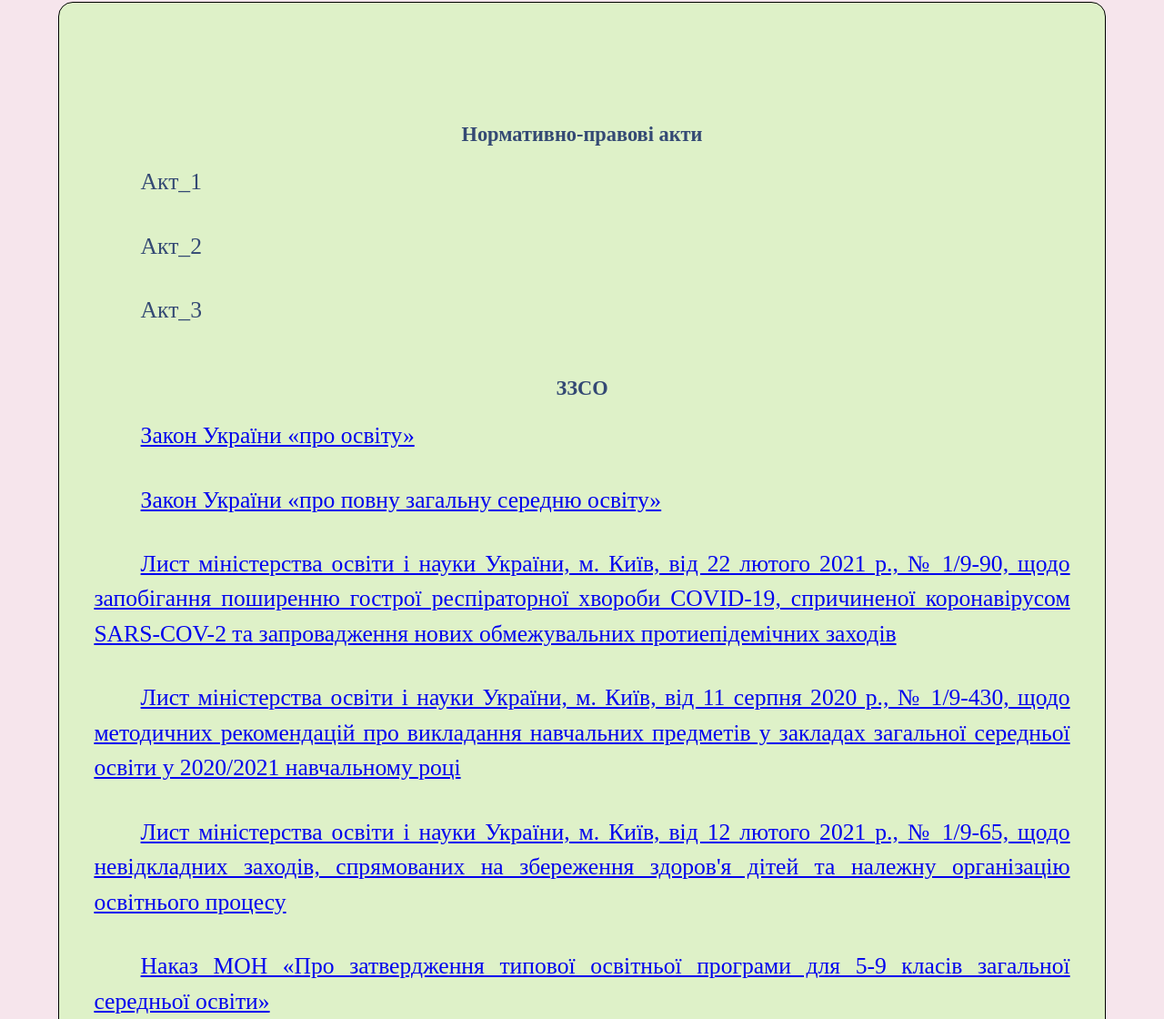
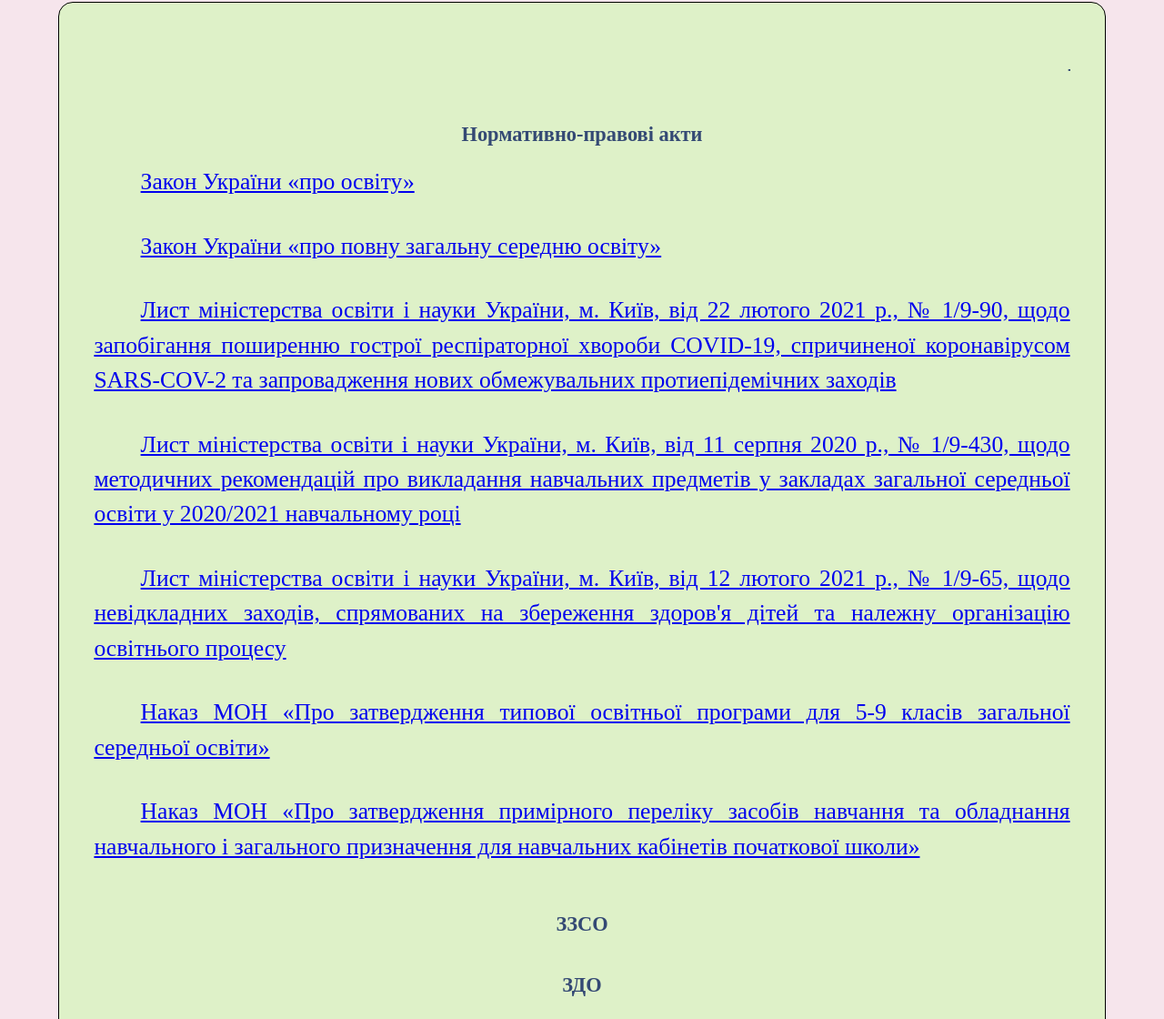
Before and after one commit to osmskt/osmskt.github.io, a plain HTML site: page index.html in a window 1280 px wide. Shown: the part 1113-2233 px from the top of the page at 91% size. Drawn offline with Linux system fonts and the light colour scheme.

Commit message:
Add files via upload

```diff
--- a/index.html
+++ b/index.html
@@ -94,10 +94,6 @@
 		<section class='block_0' id='block_2'>
 			<marquee><h2>- Освіта -</h2></marquee>
 			<h3 id='block_2_1'>Нормативно-правові акти</h3>
-				<p>Акт_1</p>
-				<p>Акт_2</p>
-				<p>Акт_3</p>
-			<h3 id='block_2_2'>ЗЗСО</h3>
 				<p><a href='https://zakon.rada.gov.ua/laws/show/2145-19#Text' target='_blank'>Закон України «про освіту»</a></p>
 				<p><a href='https://zakon.rada.gov.ua/laws/show/463-20#Text' target='_blank'>Закон України «про повну загальну середню освіту»</a></p>
 				<p><a href='https://mon.gov.ua/ua/npa/shodo-zapobigannya-poshirennyu-gostroyi-respiratornoyi-hvorobi-covid-19-sprichinenoyi-koronavirusom-sars-cov-2-ta-zaprovadzhennya-novih-obmezhuvalnih-protiepidemichnih-zahodiv' target='_blank'>Лист міністерства освіти і науки України, м. Київ, від 22 лютого 2021 р., № 1/9-90, щодо запобігання поширенню гострої респіраторної хвороби COVID-19, спричиненої коронавірусом SARS-COV-2 та запровадження нових обмежувальних протиепідемічних заходів</a></p>
@@ -105,6 +101,7 @@
 				<p><a href='https://mon.gov.ua/ua/npa/shodo-nevidkladnih-zahodiv-spryamovanih-na-zberezhennya-zdorovya-ditej-ta-nalezhnu-organizaciyu-osvitnogo-procesu' target='_blank'>Лист міністерства освіти і науки України, м. Київ, від 12 лютого 2021 р., № 1/9-65, щодо невідкладних заходів, спрямованих на збереження здоров'я дітей та належну організацію освітнього процесу</a></p>
 				<p><a href='https://mon.gov.ua/ua/npa/pro-zatverdzhennya-tipovoyi-osvitnoyi-programi-dlya-5-9-klasiv-zagalnoyi-serednoyi-osviti' target='_blank'>Наказ МОН «Про затвердження типової освітньої програми для 5-9 класів загальної середньої освіти»</a></p>
 				<p><a href='https://mon.gov.ua/ua/npa/pro-zatverdzhennya-primirnogo-pereliku-zasobiv-navchannya-ta-obladnannya-navchalnogo-i-zagalnogo-priznachennya-dlya-navchalnih-kabinetiv-pochatkovoyi-shkoli' target='_blank'>Наказ МОН «Про затвердження примірного переліку засобів навчання та обладнання навчального і загального призначення для навчальних кабінетів початкової школи»</a></p>
+			<h3 id='block_2_2'>ЗЗСО</h3>
 			<h3 id='block_2_3'>ЗДО</h3>
 		</section>
 		<section class='block_0' id='block_3'>
```
